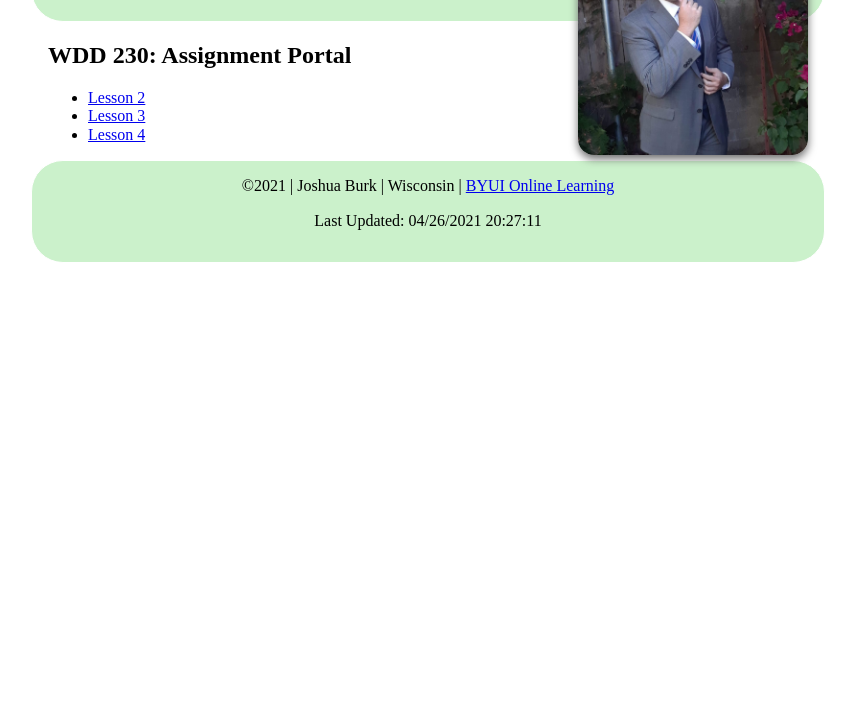
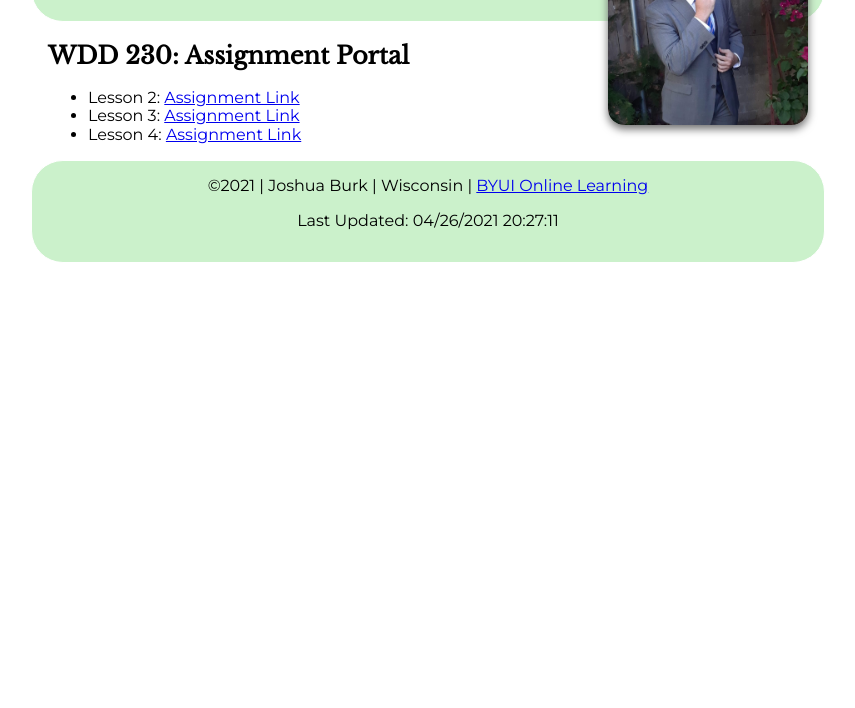
Before and after one commit to jbburk/jbburk.github.io, a plain HTML site: page index.html in a window 1280 px wide. Shown: the part 92-800 px from the top of the page, without its empty margins (212-1067 px from the left). Drawn offline with nearby package versions, Linux system fonts and the light colour scheme.

Commit message:
4/26 edit: added Libre Baskerville and Montserrat font

```diff
--- a/css/main.css
+++ b/css/main.css
@@ -1,5 +1,6 @@
 body {
     font-size: 16px;
+    font-family: 'Montserrat', sans-serif;
 }
 
 header, main, footer {
@@ -19,11 +20,16 @@ header, footer {
 header img {
     float: right;
     width: auto;
-    height: 230px;
+    height: 200px;
     margin: auto;
     border-radius: 1rem;
     box-shadow: 0 4px 8px 0 #6d6d6d;
 }
+
+h1, h2, h3 {
+    font-family: 'Libre Baskerville', serif;
+}
+
 @media screen {
 
 }
--- a/index.html
+++ b/index.html
@@ -5,10 +5,8 @@
     <meta name="viewport" content="width=device-width, initial-scale=1.0" />
     <title>Joshua Burk</title>
     <meta name="description" content="Assignment portal for Joshua Burk in WDD 230: Web Frontend Development at Brigham Young University - Idaho" />
-    <link
-      href="https://fonts.googleapis.com/css?family=Kalam&display=swap"
-      rel="stylesheet"
-    />
+    <link rel="preconnect" href="https://fonts.gstatic.com">
+<link href="https://fonts.googleapis.com/css2?family=Libre+Baskerville&family=Montserrat&display=swap" rel="stylesheet">
     <link rel="stylesheet" href="css/normalize.css"/>
     <link rel="stylesheet" href="css/main.css" />
   </head>
@@ -21,9 +19,9 @@
     <main>
         <h2>WDD 230: Assignment Portal</h2>
         <ul>
-            <li><a href="#">Lesson 2</a></li>
-            <li><a href="#">Lesson 3</a></li>
-            <li><a href="#">Lesson 4</a></li>
+            <li>Lesson 2: <a href="#">Assignment Link</a></li>
+            <li>Lesson 3: <a href="#">Assignment Link</a></li>
+            <li>Lesson 4: <a href="#">Assignment Link</a></li>
           </ul>
     </main>
     <footer>
```
